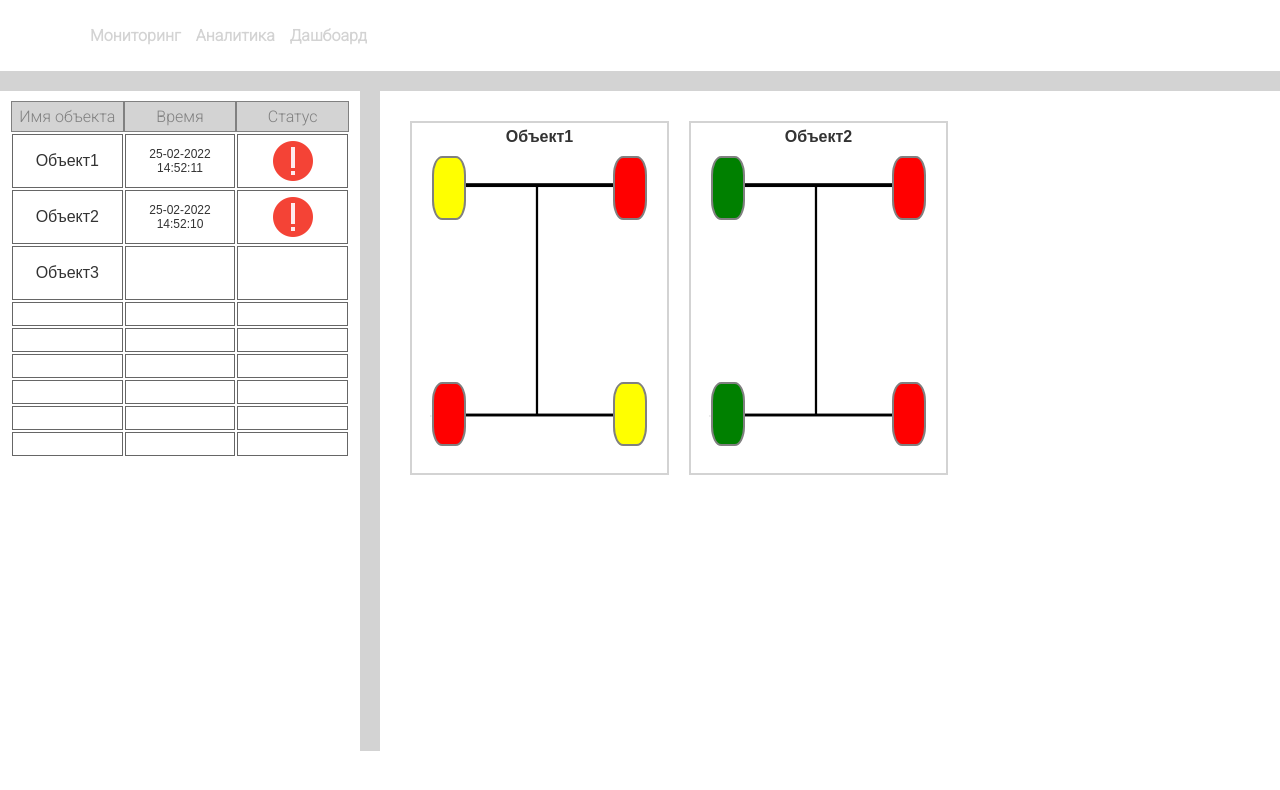
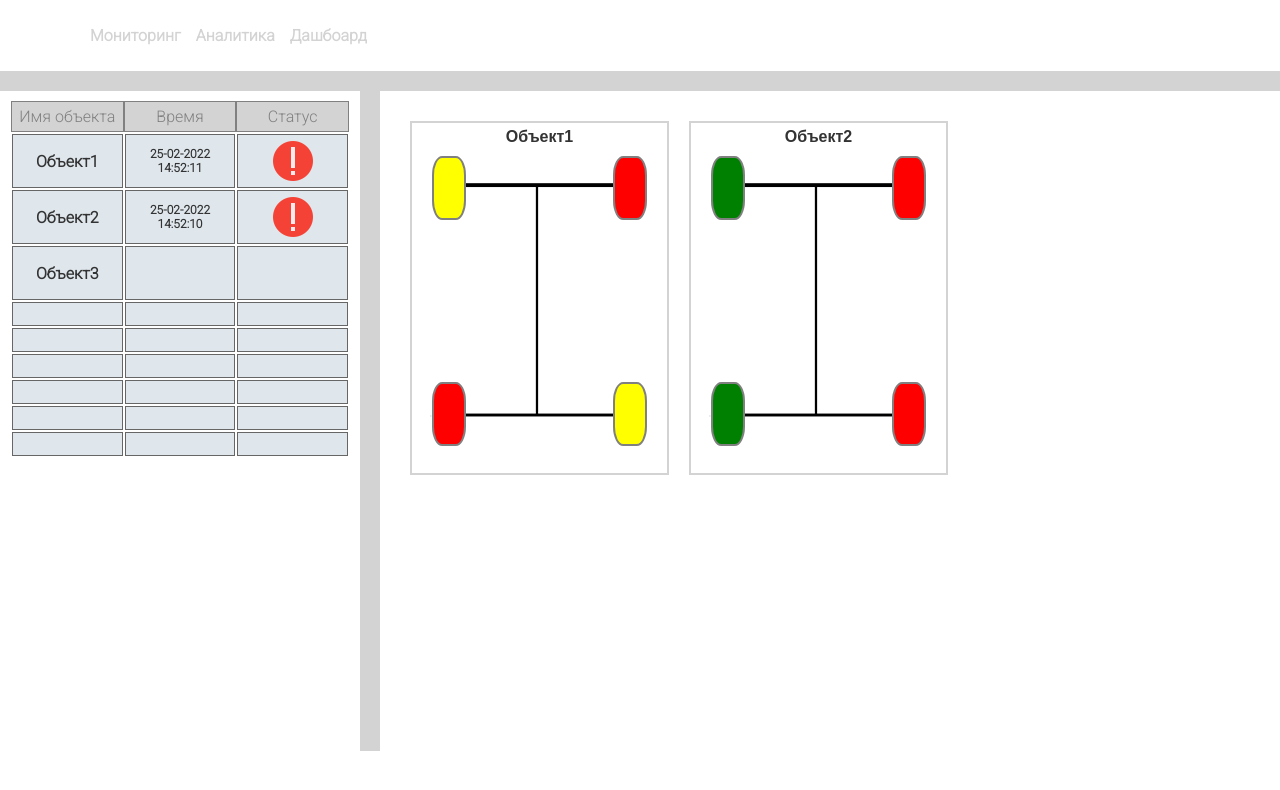
Before and after one commit to Soulmaers/wialon, a plain HTML site: page index.html in a window 1280 px wide. Drawn offline with Linux system fonts and the light colour scheme.

Commit message:
Время+логика

```diff
--- a/css/style.css
+++ b/css/style.css
@@ -66,6 +66,7 @@ border-right: 20px solid lightgray;
     width: 100%;
     padding:0 10px;
     table-layout: fixed;
+
   }
   .title_table{
     border:1px solid gray;
@@ -79,6 +80,10 @@ border-right: 20px solid lightgray;
   }
   .td{
     height: 20px;
+    background-color: #dfe7edf8;
+    font-family: Roboto;
+    font-weight: 700;
+
 
 
 
@@ -131,4 +136,5 @@ border-right: 20px solid lightgray;
   }
   .time{
     font-size: 0.75rem;
+
   }
```
